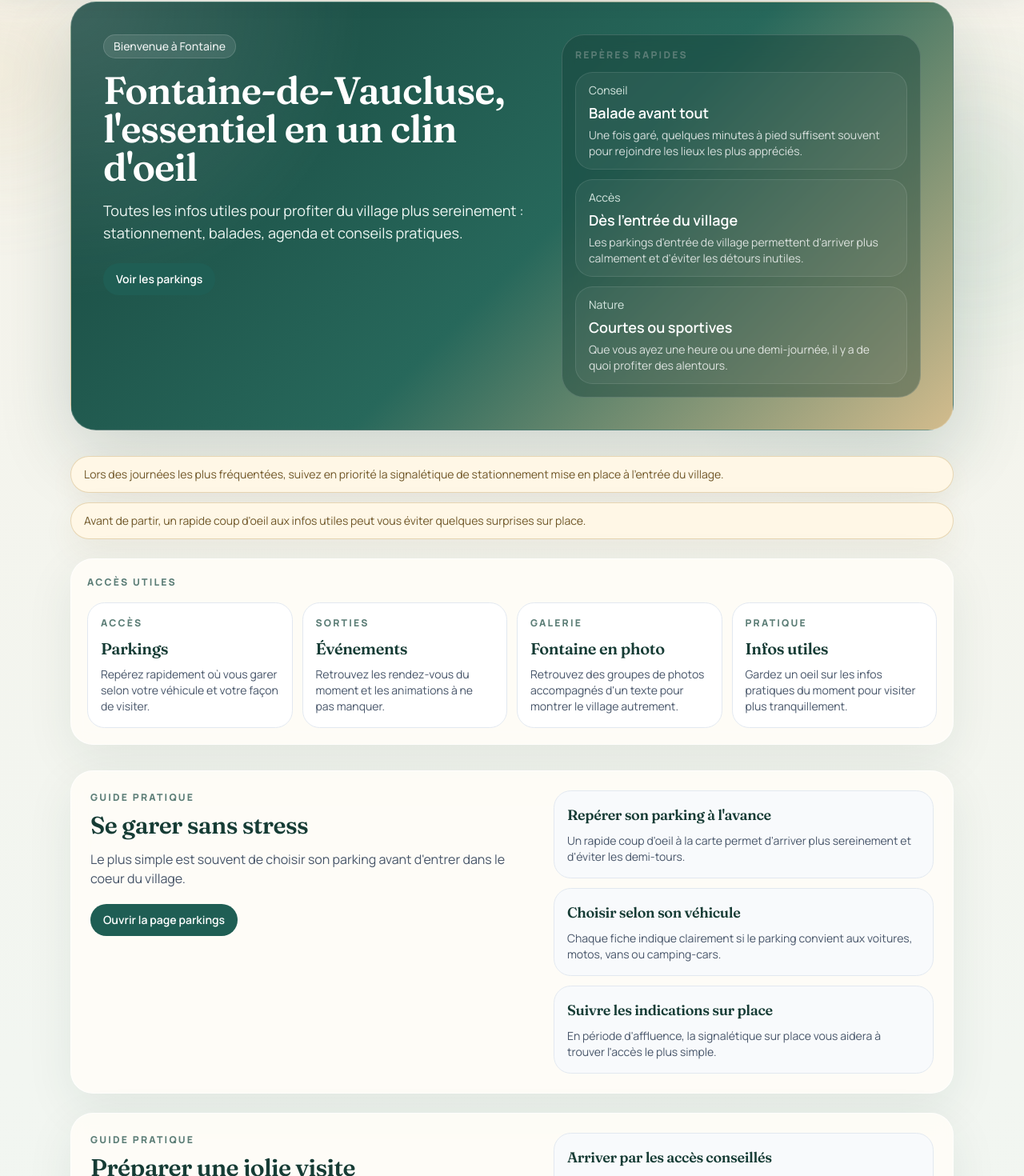
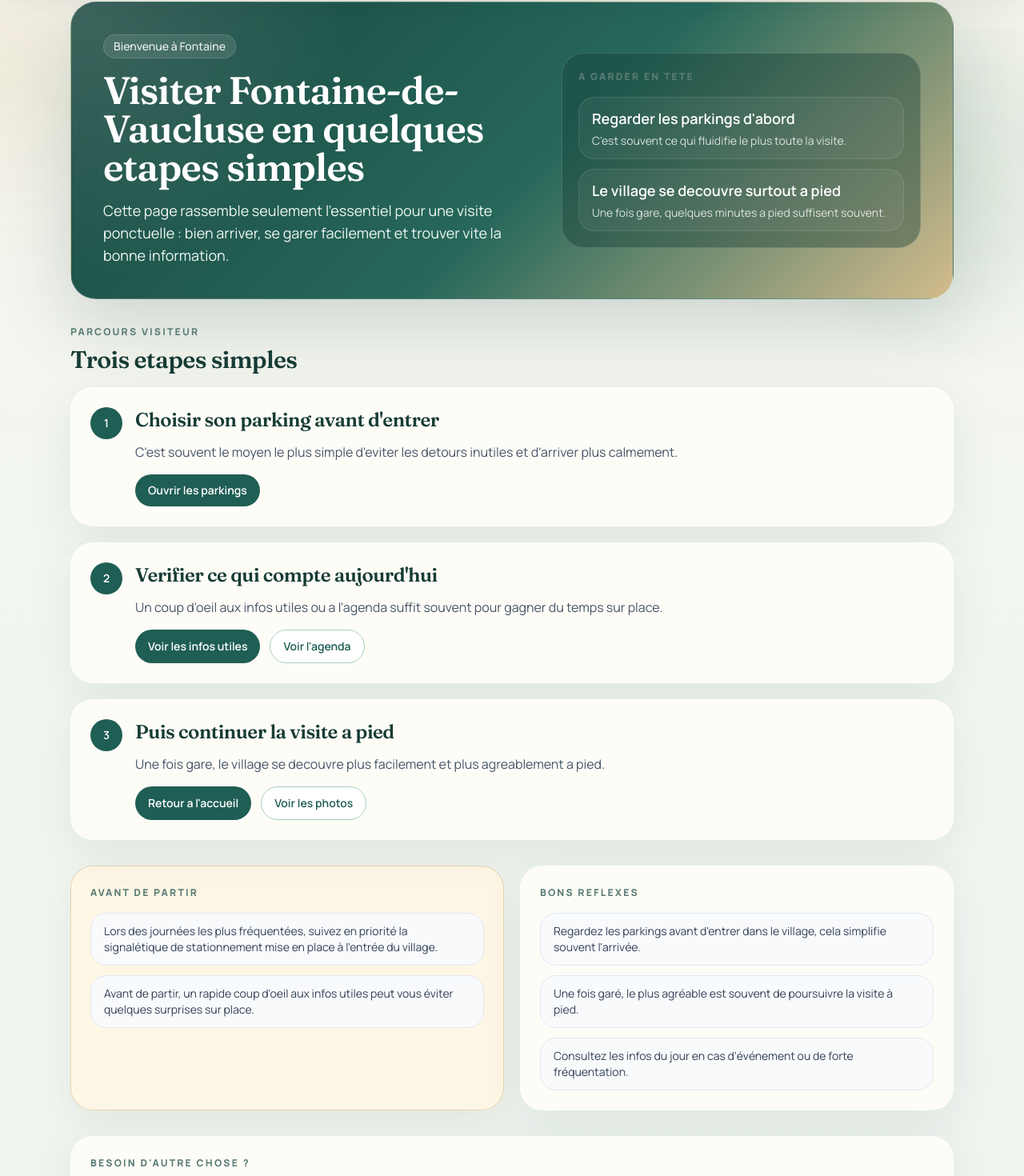
Before and after one commit to SixtyOne61/fontaineinfoalasource, a React (Vite) app: page /guide in a window 1280 px wide. Shown: the part 119-1589 px from the top of the page at 80% size. Built offline with nearby package versions, Linux system fonts and the light colour scheme.

Commit message:
Simplify guide

```diff
--- a/src/pages/Guide.jsx
+++ b/src/pages/Guide.jsx
@@ -1,5 +1,5 @@
-import { useEffect, useState } from "react";
-import { Link, useLocation } from "react-router-dom";
+import { useEffect, useMemo, useState } from "react";
+import { Link } from "react-router-dom";
 import Layout from "../components/Layout";
 import { getSectionVisibility, getSiteContent } from "../data/loader";
 import { defaultSectionVisibility, sectionRoutes } from "../data/sections";
@@ -10,221 +10,262 @@ const EMPTY_CONTENT = {
     hero: {
         eyebrow: "Guide pratique",
         eyebrowEn: "Practical guide",
-        title: "Préparer une visite agréable à Fontaine-de-Vaucluse",
+        title: "Preparer une visite agreable a Fontaine-de-Vaucluse",
         titleEn: "Plan an enjoyable visit to Fontaine-de-Vaucluse",
-        description: "Retrouvez ici les repères utiles pour arriver plus sereinement et profiter du village sans vous compliquer la journée.",
-        descriptionEn: "Find the key information you need to arrive more easily and enjoy the village without overthinking your day.",
-        primaryCta: null,
-        secondaryCta: null
+        description:
+            "Retrouvez ici les reperes utiles pour arriver plus sereinement et profiter du village sans vous compliquer la journee.",
+        descriptionEn:
+            "Find the key information you need to arrive more easily and enjoy the village without overthinking your day."
     },
     quickLinks: [],
     highlights: [],
     guideSections: [],
-    contacts: [],
     visitorTips: [],
     visitorTipsEn: [],
     alerts: [],
     alertsEn: []
 };
 
-function GuideLink({ item, primary = false, lang }) {
-    if (!item?.to || !getLocalizedField(item, "label", lang)) {
-        return null;
-    }
+function StepCard({ number, title, body, to, cta, secondary }) {
+    return (
+        <article className="surface-card rounded-[1.75rem] border border-white/70 p-5 shadow-[0_18px_60px_rgba(22,60,53,0.08)] sm:p-6">
+            <div className="flex items-start gap-4">
+                <div className="flex h-10 w-10 shrink-0 items-center justify-center rounded-full bg-[#1f5e54] text-sm font-semibold text-white">
+                    {number}
+                </div>
+                <div className="min-w-0">
+                    <h2 className="text-2xl text-[#163c35]">{title}</h2>
+                    <p className="mt-3 text-sm text-slate-600 sm:text-base">{body}</p>
+                    <div className="mt-4 flex flex-wrap gap-3">
+                        <Link
+                            to={to}
+                            className="inline-flex items-center justify-center rounded-full bg-[#1f5e54] px-4 py-2.5 text-sm font-semibold text-white transition hover:bg-[#18463e]"
+                        >
+                            {cta}
+                        </Link>
+                        {secondary}
+                    </div>
+                </div>
+            </div>
+        </article>
+    );
+}
 
+function InfoPill({ children }) {
     return (
-        <Link
-            to={item.to}
-            className={
-                primary
-                    ? "inline-flex items-center justify-center rounded-full bg-[#1f5e54] px-4 py-2.5 text-sm font-semibold text-white transition hover:bg-[#18463e]"
-                    : "inline-flex items-center justify-center rounded-full border border-[#a7cfc1] bg-white px-4 py-2.5 text-sm font-semibold text-[#1f5e54] transition hover:bg-[#eef7f3]"
-            }
-        >
-            {getLocalizedField(item, "label", lang)}
-        </Link>
+        <div className="rounded-[1.25rem] border border-slate-200 bg-slate-50 px-4 py-3 text-sm text-slate-700">
+            {children}
+        </div>
     );
 }
 
 export default function Guide() {
-    const location = useLocation();
-    const { lang, t } = useLocale();
+    const { lang } = useLocale();
     const [content, setContent] = useState(EMPTY_CONTENT);
     const [sectionVisibility, setSectionVisibility] = useState(defaultSectionVisibility);
 
     useEffect(() => {
         getSectionVisibility().then(setSectionVisibility);
-        getSiteContent().then((data) => {
-            setContent(data);
-        });
+        getSiteContent().then(setContent);
     }, []);
 
-    function isRouteVisible(path) {
-        if (path === sectionRoutes.guide) return sectionVisibility.guide;
-        if (path === sectionRoutes.parkings) return sectionVisibility.parkings;
-        if (path === sectionRoutes.events) return sectionVisibility.events;
-        if (path === sectionRoutes.hikes) return sectionVisibility.hikes;
-        if (path === sectionRoutes.news) return sectionVisibility.news;
-        if (path === sectionRoutes.photos) return sectionVisibility.photos;
-        return true;
-    }
+    const alerts = getLocalizedList(content, "alerts", lang).slice(0, 2);
+    const visitorTips = getLocalizedList(content, "visitorTips", lang)
+        .filter((tip) => !tip.toLowerCase().includes("balade"))
+        .slice(0, 3);
+    const visibleQuickLinks = useMemo(
+        () =>
+            content.quickLinks.filter((item) => {
+                if (item.to === sectionRoutes.parkings) return sectionVisibility.parkings;
+                if (item.to === sectionRoutes.events) return sectionVisibility.events;
+                if (item.to === sectionRoutes.news) return sectionVisibility.news;
+                if (item.to === sectionRoutes.photos) return sectionVisibility.photos;
+                if (item.to === sectionRoutes.hikes) return sectionVisibility.hikes;
+                return false;
+            }),
+        [content.quickLinks, sectionVisibility]
+    );
 
-    const heroLinks = [content.hero.primaryCta, content.hero.secondaryCta].filter(
-        (item) => item?.to && item.to !== location.pathname && isRouteVisible(item.to)
-    );
-    const visibleQuickLinks = content.quickLinks.filter(
-        (item) => item.to !== location.pathname && isRouteVisible(item.to)
-    );
-    const alerts = getLocalizedList(content, "alerts", lang);
-    const visitorTips = getLocalizedList(content, "visitorTips", lang);
-    const visibleGuideSections = content.guideSections
-        .map((section) => ({
-            ...section,
-            links: section.links.filter((item) => item.to !== location.pathname && isRouteVisible(item.to))
-        }))
-        .filter((section) => section.items.length > 0 || section.links.length > 0);
+    const steps = useMemo(() => {
+        const items = [];
+
+        if (sectionVisibility.parkings) {
+            items.push({
+                key: "parkings",
+                title: lang === "en" ? "Choose your parking before entering" : "Choisir son parking avant d'entrer",
+                body:
+                    lang === "en"
+                        ? "This is usually the fastest way to avoid unnecessary turns and arrive more calmly."
+                        : "C'est souvent le moyen le plus simple d'eviter les detours inutiles et d'arriver plus calmement.",
+                to: sectionRoutes.parkings,
+                cta: lang === "en" ? "Open parking page" : "Ouvrir les parkings",
+                secondary: null
+            });
+        }
+
+        if (sectionVisibility.events || sectionVisibility.news) {
+            items.push({
+                key: "today",
+                title: lang === "en" ? "Check what matters today" : "Verifier ce qui compte aujourd'hui",
+                body:
+                    lang === "en"
+                        ? "A quick look at local updates or the agenda can save you time once you arrive."
+                        : "Un coup d'oeil aux infos utiles ou a l'agenda suffit souvent pour gagner du temps sur place.",
+                to: sectionVisibility.news ? sectionRoutes.news : sectionRoutes.events,
+                cta: sectionVisibility.news
+                    ? lang === "en"
+                        ? "See useful updates"
+                        : "Voir les infos utiles"
+                    : lang === "en"
+                      ? "See events"
+                      : "Voir l'agenda",
+                secondary: sectionVisibility.news && sectionVisibility.events ? (
+                    <Link
+                        to={sectionRoutes.events}
+                        className="inline-flex items-center justify-center rounded-full border border-[#a7cfc1] bg-white px-4 py-2.5 text-sm font-semibold text-[#1f5e54] transition hover:bg-[#eef7f3]"
+                    >
+                        {lang === "en" ? "See events" : "Voir l'agenda"}
+                    </Link>
+                ) : null
+            });
+        }
+
+        items.push({
+            key: "on-foot",
+            title: lang === "en" ? "Then continue on foot" : "Puis continuer la visite a pied",
+            body:
+                lang === "en"
+                    ? "Once parked, the village is easier and more pleasant to discover on foot."
+                    : "Une fois gare, le village se decouvre plus facilement et plus agreablement a pied.",
+            to: "/",
+            cta: lang === "en" ? "Back to home" : "Retour a l'accueil",
+            secondary: sectionVisibility.photos ? (
+                <Link
+                    to={sectionRoutes.photos}
+                    className="inline-flex items-center justify-center rounded-full border border-[#a7cfc1] bg-white px-4 py-2.5 text-sm font-semibold text-[#1f5e54] transition hover:bg-[#eef7f3]"
+                >
+                    {lang === "en" ? "See photos" : "Voir les photos"}
+                </Link>
+            ) : null
+        });
+
+        return items.slice(0, 3);
+    }, [lang, sectionVisibility]);
+
+    const heroTitle =
+        lang === "en"
+            ? "Visit Fontaine-de-Vaucluse in a few simple steps"
+            : "Visiter Fontaine-de-Vaucluse en quelques etapes simples";
+    const heroDescription =
+        lang === "en"
+            ? "This page brings together only the essentials for a short visit: arrive well, park easily and find the right information quickly."
+            : "Cette page rassemble seulement l'essentiel pour une visite ponctuelle : bien arriver, se garer facilement et trouver vite la bonne information.";
 
     return (
         <Layout>
-            <section className="mb-6 overflow-hidden rounded-[2rem] border border-white/20 bg-[radial-gradient(circle_at_top_left,_rgba(255,255,255,0.16),_transparent_30%),linear-gradient(135deg,#18463e,#27685b_54%,#d3bc8d)] p-5 text-white shadow-[0_28px_90px_rgba(22,60,53,0.18)] sm:mb-8 sm:p-8 md:p-10">
-                <div className="grid gap-6 lg:grid-cols-[1.1fr_0.9fr] lg:items-start">
+            <section className="mb-8 overflow-hidden rounded-[2rem] border border-white/20 bg-[radial-gradient(circle_at_top_left,_rgba(255,255,255,0.16),_transparent_30%),linear-gradient(135deg,#18463e,#27685b_54%,#d3bc8d)] p-5 text-white shadow-[0_28px_90px_rgba(22,60,53,0.18)] sm:p-8 md:p-10">
+                <div className="grid gap-6 lg:grid-cols-[1.1fr_0.9fr] lg:items-center">
                     <div>
                         <div className="inline-flex rounded-full border border-white/15 bg-white/10 px-3 py-1 text-sm font-medium text-white/90">
                             {getLocalizedField(content.hero, "eyebrow", lang)}
                         </div>
-                        <h1 className="mt-4 text-3xl leading-tight text-white sm:text-5xl">
-                            {getLocalizedField(content.hero, "title", lang)}
-                        </h1>
-                        <p className="mt-4 max-w-2xl text-base text-[#eef7f3] sm:text-lg">
-                            {getLocalizedField(content.hero, "description", lang)}
-                        </p>
-
-                        {heroLinks.length > 0 && (
-                            <div className="mt-6 flex flex-wrap gap-3">
-                                {heroLinks.map((item, index) => (
-                                    <GuideLink key={item.id} item={item} primary={index === 0} lang={lang} />
-                                ))}
-                            </div>
-                        )}
+                        <h1 className="mt-4 text-3xl leading-tight text-white sm:text-5xl">{heroTitle}</h1>
+                        <p className="mt-4 max-w-2xl text-base text-[#eef7f3] sm:text-lg">{heroDescription}</p>
                     </div>
 
-                    <aside className="grid gap-3 rounded-[1.75rem] border border-white/15 bg-[#163c35]/40 p-4 backdrop-blur-md">
+                    <aside className="rounded-[1.75rem] border border-white/15 bg-[#163c35]/40 p-5 backdrop-blur-md">
                         <p className="section-kicker text-[#d7e8e1]">
-                            {lang === "en" ? "Quick overview" : "Repères rapides"}
+                            {lang === "en" ? "Keep in mind" : "A garder en tete"}
                         </p>
-                        {content.highlights.map((item) => (
-                            <div
-                                key={item.id}
-                                className="rounded-[1.35rem] border border-white/10 bg-white/5 px-4 py-3"
-                            >
-                                <p className="text-sm text-[#d7e8e1]">{getLocalizedField(item, "tag", lang) || getLocalizedField(item, "title", lang)}</p>
-                                <p className="mt-1 text-lg font-semibold text-white">
-                                    {getLocalizedField(item, "value", lang) || getLocalizedField(item, "title", lang)}
+                        <div className="mt-4 grid gap-3">
+                            <div className="rounded-[1.25rem] border border-white/10 bg-white/5 px-4 py-3">
+                                <p className="text-lg font-semibold text-white">
+                                    {lang === "en" ? "Check parking first" : "Regarder les parkings d'abord"}
                                 </p>
-                                <p className="mt-1 text-sm text-white/80">{getLocalizedField(item, "description", lang)}</p>
+                                <p className="mt-1 text-sm text-white/80">
+                                    {lang === "en"
+                                        ? "It usually makes the whole visit smoother."
+                                        : "C'est souvent ce qui fluidifie le plus toute la visite."}
+                                </p>
                             </div>
-                        ))}
+                            <div className="rounded-[1.25rem] border border-white/10 bg-white/5 px-4 py-3">
+                                <p className="text-lg font-semibold text-white">
+                                    {lang === "en" ? "The village is best on foot" : "Le village se decouvre surtout a pied"}
+                                </p>
+                                <p className="mt-1 text-sm text-white/80">
+                                    {lang === "en"
+                                        ? "Once parked, you usually need only a short walk."
+                                        : "Une fois gare, quelques minutes a pied suffisent souvent."}
+                                </p>
+                            </div>
+                        </div>
                     </aside>
                 </div>
             </section>
 
-            {alerts.length > 0 && (
-                <section className="mb-6 grid gap-3">
-                    {alerts.map((alert) => (
-                        <article
-                            key={alert}
-                            className="rounded-[1.5rem] border border-[#d8c08f]/60 bg-[#fff7e6] px-4 py-3 text-sm text-[#6f5627] shadow-[0_14px_40px_rgba(111,86,39,0.08)]"
-                        >
-                            {alert}
+            <section className="mb-8">
+                <div className="mb-4">
+                    <p className="section-kicker">{lang === "en" ? "Visitor path" : "Parcours visiteur"}</p>
+                    <h2 className="mt-2 text-2xl text-[#163c35] sm:text-3xl">
+                        {lang === "en" ? "Three simple steps" : "Trois etapes simples"}
+                    </h2>
+                </div>
+                <div className="grid gap-5">
+                    {steps.map((step, index) => (
+                        <StepCard
+                            key={step.key}
+                            number={index + 1}
+                            title={step.title}
+                            body={step.body}
+                            to={step.to}
+                            cta={step.cta}
+                            secondary={step.secondary}
+                        />
+                    ))}
+                </div>
+            </section>
+
+            {(alerts.length > 0 || visitorTips.length > 0) && (
+                <section className="mb-8 grid gap-5 lg:grid-cols-2">
+                    {alerts.length > 0 && (
+                        <article className="rounded-[1.75rem] border border-[#d8c08f]/60 bg-[#fff7e6] p-5 shadow-[0_14px_40px_rgba(111,86,39,0.08)] sm:p-6">
+                            <p className="section-kicker text-[#8a6c22]">
+                                {lang === "en" ? "Before you leave" : "Avant de partir"}
+                            </p>
+                            <div className="mt-4 grid gap-3">
+                                {alerts.map((alert) => (
+                                    <InfoPill key={alert}>{alert}</InfoPill>
+                                ))}
+                            </div>
                         </article>
-                    ))}
+                    )}
+
+                    {visitorTips.length > 0 && (
+                        <article className="surface-card rounded-[1.75rem] border border-white/70 p-5 shadow-[0_18px_60px_rgba(22,60,53,0.08)] sm:p-6">
+                            <p className="section-kicker">{lang === "en" ? "Useful reminders" : "Bons reflexes"}</p>
+                            <div className="mt-4 grid gap-3">
+                                {visitorTips.map((tip) => (
+                                    <InfoPill key={tip}>{tip}</InfoPill>
+                                ))}
+                            </div>
+                        </article>
+                    )}
                 </section>
             )}
 
             {visibleQuickLinks.length > 0 && (
-                <section className="mb-8">
-                    <div className="surface-card rounded-[1.75rem] border border-white/70 p-4 shadow-[0_18px_60px_rgba(22,60,53,0.08)] sm:p-5">
-                        <p className="section-kicker">{lang === "en" ? "Useful shortcuts" : "Accès utiles"}</p>
-                        <div className="mt-4 grid gap-3 sm:grid-cols-2 xl:grid-cols-4">
-                            {visibleQuickLinks.map((item) => (
+                <section>
+                    <article className="surface-card rounded-[1.75rem] border border-white/70 p-5 shadow-[0_18px_60px_rgba(22,60,53,0.08)] sm:p-6">
+                        <p className="section-kicker">{lang === "en" ? "Need something else?" : "Besoin d'autre chose ?"}</p>
+                        <div className="mt-4 flex flex-wrap gap-3">
+                            {visibleQuickLinks.slice(0, 3).map((item) => (
                                 <Link
                                     key={item.id}
                                     to={item.to}
-                                    className="rounded-[1.35rem] border border-slate-200 bg-white px-4 py-4 transition hover:-translate-y-1 hover:border-[#a7cfc1]"
+                                    className="inline-flex items-center justify-center rounded-full border border-[#a7cfc1] bg-white px-4 py-2.5 text-sm font-semibold text-[#1f5e54] transition hover:bg-[#eef7f3]"
                                 >
-                                    <p className="section-kicker">{getLocalizedField(item, "badge", lang) || t("common.guide")}</p>
-                                    <h2 className="mt-2 text-xl text-[#163c35]">{getLocalizedField(item, "title", lang)}</h2>
-                                    <p className="mt-2 text-sm text-slate-600">{getLocalizedField(item, "description", lang)}</p>
+                                    {getLocalizedField(item, "title", lang)}
                                 </Link>
-                            ))}
-                        </div>
-                    </div>
-                </section>
-            )}
-
-            {visibleGuideSections.length > 0 && (
-                <section className="grid gap-5 sm:gap-6">
-                    {visibleGuideSections.map((section) => (
-                        <article
-                            key={section.id}
-                            className="surface-card rounded-[1.75rem] border border-white/70 p-5 shadow-[0_18px_60px_rgba(22,60,53,0.08)] sm:p-6"
-                        >
-                            <div className="grid gap-5 lg:grid-cols-[1fr_0.85fr]">
-                                <div>
-                                    <p className="section-kicker">{lang === "en" ? "Helpful guide" : "Guide pratique"}</p>
-                                    <h2 className="mt-2 text-2xl text-[#163c35] sm:text-3xl">
-                                        {getLocalizedField(section, "title", lang)}
-                                    </h2>
-                                    <p className="mt-3 text-sm text-slate-600 sm:text-base">
-                                        {getLocalizedField(section, "summary", lang)}
-                                    </p>
-
-                                    {section.links.length > 0 && (
-                                        <div className="mt-5 flex flex-wrap gap-3">
-                                            {section.links.map((item, index) => (
-                                                <GuideLink
-                                                    key={item.id}
-                                                    item={item}
-                                                    primary={index === 0}
-                                                    lang={lang}
-                                                />
-                                            ))}
-                                        </div>
-                                    )}
-                                </div>
-
-                                <div className="grid gap-3">
-                                    {section.items.map((item) => (
-                                        <div
-                                            key={item.id}
-                                            className="rounded-[1.35rem] border border-slate-200 bg-slate-50 px-4 py-4"
-                                        >
-                                            <h3 className="text-lg text-[#163c35]">{getLocalizedField(item, "title", lang)}</h3>
-                                            <p className="mt-2 text-sm text-slate-600">
-                                                {getLocalizedField(item, "description", lang)}
-                                            </p>
-                                        </div>
-                                    ))}
-                                </div>
-                            </div>
-                        </article>
-                    ))}
-                </section>
-            )}
-
-            {visitorTips.length > 0 && (
-                <section className="mt-8">
-                    <article className="surface-card rounded-[1.75rem] border border-white/70 p-5 shadow-[0_18px_60px_rgba(22,60,53,0.08)] sm:p-6">
-                        <p className="section-kicker">{lang === "en" ? "Visitor tips" : "Quelques conseils"}</p>
-                        <h2 className="mt-2 text-2xl text-[#163c35]">{lang === "en" ? "Before you set off" : "Avant de partir"}</h2>
-                        <div className="mt-4 grid gap-3">
-                            {visitorTips.map((tip) => (
-                                <div
-                                    key={tip}
-                                    className="rounded-[1.25rem] border border-slate-200 bg-slate-50 px-4 py-3 text-sm text-slate-700"
-                                >
-                                    {tip}
-                                </div>
                             ))}
                         </div>
                     </article>
```
